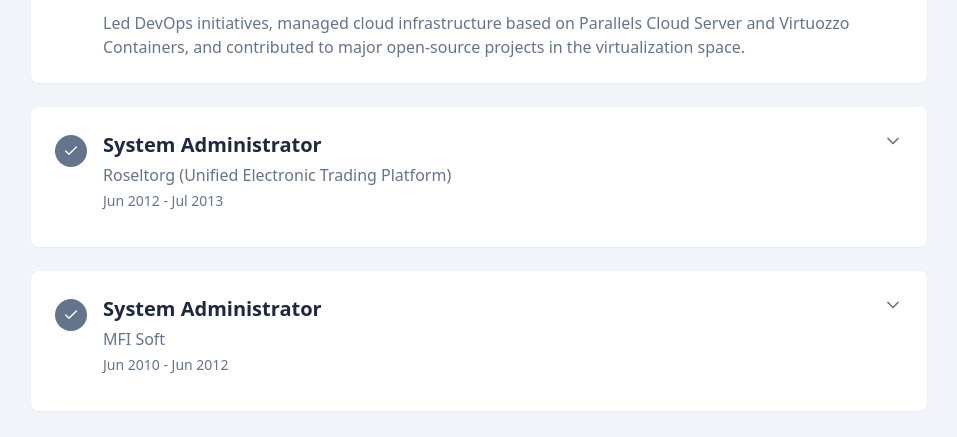
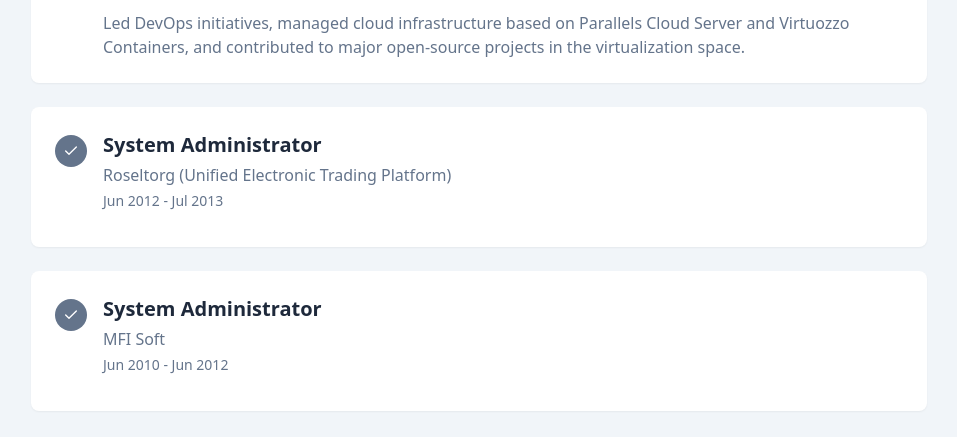
Before and after one commit to legal90/legal90.github.io, a React (Vite) app: page / in a window 1280 px wide. Shown: the part 1805-2242 px from the top of the page, without its empty margins (161-1118 px from the left). Built offline with nearby package versions, Linux system fonts and the light colour scheme.

Commit message:
Remove empty "Key Achievements" sections
The "Key Achievements" sections for two work experiences were empty.  This commit removes those sections to prevent displaying empty collapsible elements.

```diff
--- a/src/components/Experience.tsx
+++ b/src/components/Experience.tsx
@@ -1,3 +1,4 @@
+
 import { Check, ChevronDown } from "lucide-react";
 import {
   Collapsible,
@@ -126,13 +127,16 @@ const Experience = () => {
                     <p className="text-sm text-muted-foreground mt-1">{exp.period}</p>
                     <p className="text-muted-foreground mt-3">{exp.description}</p>
                   </div>
+                  {exp.achievements.length > 0 && (
                     <ChevronDown
                       className={`w-5 h-5 text-muted-foreground transition-transform ${
                         openIndex === index ? "rotate-180" : ""
                       }`}
                     />
+                  )}
                 </div>
               </CollapsibleTrigger>
+              {exp.achievements.length > 0 && (
                 <CollapsibleContent>
                   <div className="px-6 pb-6 pt-2">
                     <h4 className="font-semibold text-accent mb-3">Key Achievements:</h4>
@@ -143,6 +147,7 @@ const Experience = () => {
                     </ul>
                   </div>
                 </CollapsibleContent>
+              )}
             </Collapsible>
           ))}
         </div>
```
Lines whose indentation alone changed are shown as unchanged.
